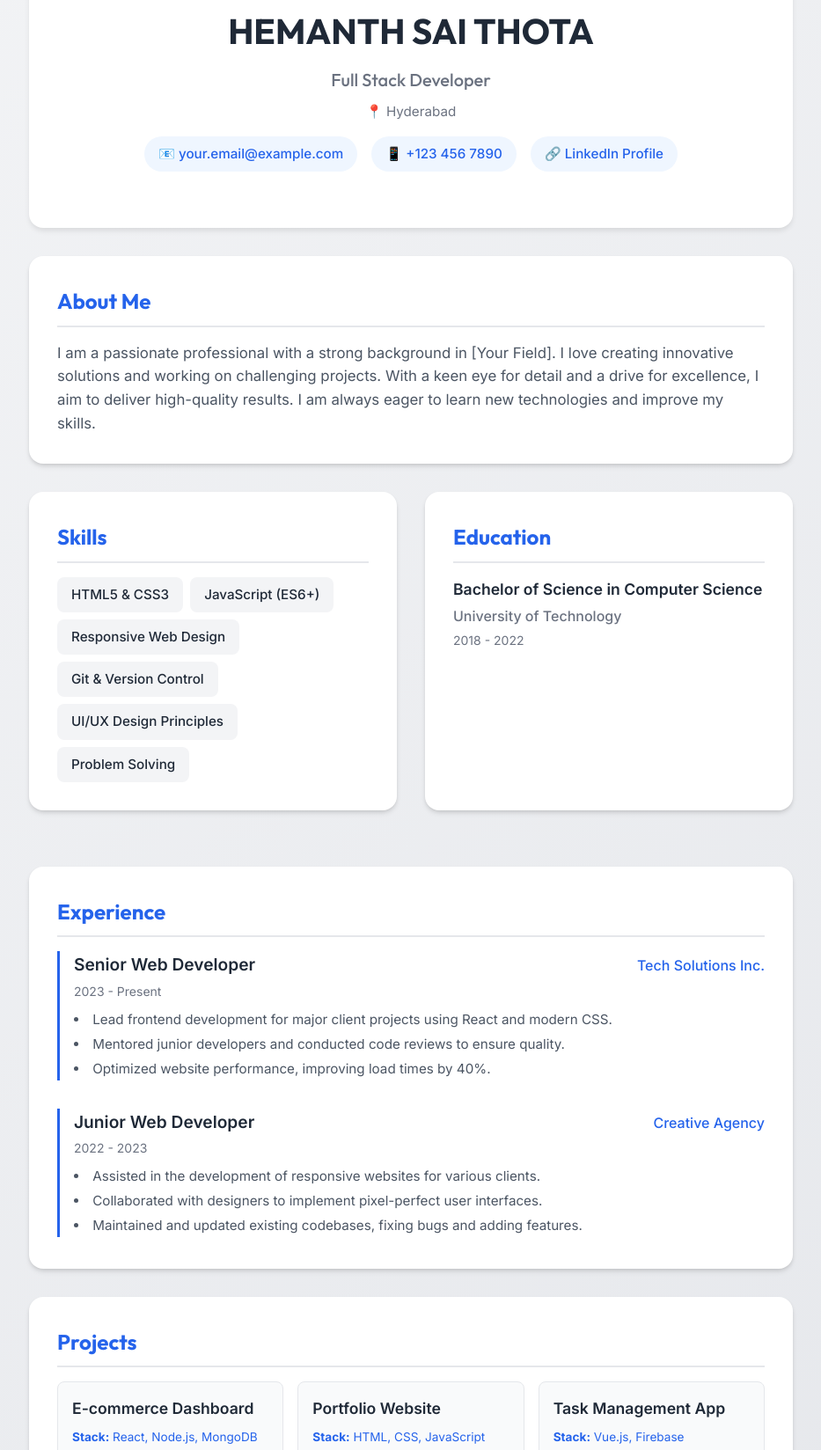
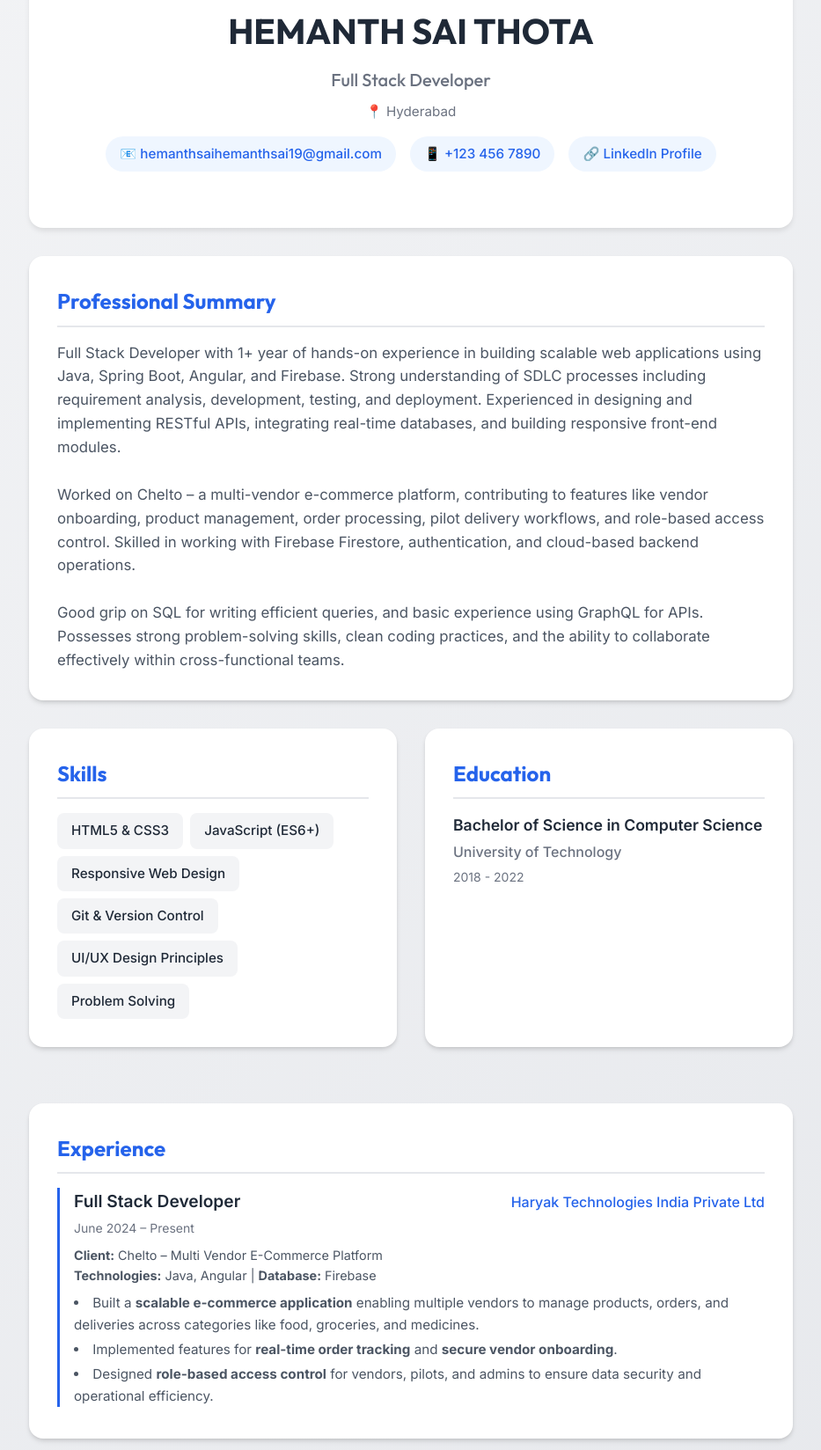
Before and after one commit to hemanth881/resume, a plain HTML site: page index.html in a window 1280 px wide. Shown: the part 267-1915 px from the top of the page at 88% size, without its empty margins (173-1106 px from the left). Drawn offline with Linux system fonts and the light colour scheme.

Commit message:
index.html

```diff
--- a/index.html
+++ b/index.html
@@ -30,7 +30,8 @@
                 <h2 class="job-title">Full Stack Developer</h2>
                 <p class="location"><span class="icon">📍</span> Hyderabad</p>
                 <div class="contact-links">
-                    <a href="mailto:your.email@example.com" class="contact-link">📧 your.email@example.com</a>
+                    <a href="mailto:hemanthsaihemanthsai19@gmail.com" class="contact-link">📧
+                        hemanthsaihemanthsai19@gmail.com</a>
                     <a href="tel:+1234567890" class="contact-link">📱 +123 456 7890</a>
                     <a href="#" class="contact-link">🔗 LinkedIn Profile</a>
                 </div>
@@ -39,11 +40,20 @@
 
         <!-- About Me Section -->
         <section class="section about-section">
-            <h3 class="section-title">About Me</h3>
+            <h3 class="section-title">Professional Summary</h3>
             <p class="about-text">
-                I am a passionate professional with a strong background in [Your Field]. I love creating innovative
-                solutions and working on challenging projects. With a keen eye for detail and a drive for excellence, I
-                aim to deliver high-quality results. I am always eager to learn new technologies and improve my skills.
+                Full Stack Developer with 1+ year of hands-on experience in building scalable web applications using
+                Java, Spring Boot, Angular, and Firebase. Strong understanding of SDLC processes including requirement
+                analysis, development, testing, and deployment. Experienced in designing and implementing RESTful APIs,
+                integrating real-time databases, and building responsive front-end modules.
+                <br><br>
+                Worked on Chelto – a multi-vendor e-commerce platform, contributing to features like vendor onboarding,
+                product management, order processing, pilot delivery workflows, and role-based access control. Skilled
+                in working with Firebase Firestore, authentication, and cloud-based backend operations.
+                <br><br>
+                Good grip on SQL for writing efficient queries, and basic experience using GraphQL for APIs. Possesses
+                strong problem-solving skills, clean coding practices, and the ability to collaborate effectively within
+                cross-functional teams.
             </p>
         </section>
 
@@ -81,29 +91,25 @@
 
             <div class="job-card">
                 <div class="job-header">
-                    <h4>Senior Web Developer</h4>
-                    <span class="company">Tech Solutions Inc.</span>
+                    <h4>Full Stack Developer</h4>
+                    <span class="company">Haryak Technologies India Private Ltd</span>
                 </div>
-                <p class="years">2023 - Present</p>
+                <p class="years">June 2024 – Present</p>
+                <p class="job-meta">
+                    <strong>Client:</strong> Chelto – Multi Vendor E-Commerce Platform<br>
+                    <strong>Technologies:</strong> Java, Angular | <strong>Database:</strong> Firebase
+                </p>
                 <ul class="job-responsibilities">
-                    <li>Lead frontend development for major client projects using React and modern CSS.</li>
-                    <li>Mentored junior developers and conducted code reviews to ensure quality.</li>
-                    <li>Optimized website performance, improving load times by 40%.</li>
+                    <li>Built a <strong>scalable e-commerce application</strong> enabling multiple vendors to manage
+                        products, orders, and deliveries across categories like food, groceries, and medicines.</li>
+                    <li>Implemented features for <strong>real-time order tracking</strong> and <strong>secure vendor
+                            onboarding</strong>.</li>
+                    <li>Designed <strong>role-based access control</strong> for vendors, pilots, and admins to ensure
+                        data security and operational efficiency.</li>
                 </ul>
             </div>
 
-            <div class="job-card">
-                <div class="job-header">
-                    <h4>Junior Web Developer</h4>
-                    <span class="company">Creative Agency</span>
-                </div>
-                <p class="years">2022 - 2023</p>
-                <ul class="job-responsibilities">
-                    <li>Assisted in the development of responsive websites for various clients.</li>
-                    <li>Collaborated with designers to implement pixel-perfect user interfaces.</li>
-                    <li>Maintained and updated existing codebases, fixing bugs and adding features.</li>
-                </ul>
-            </div>
+
         </section>
 
         <!-- Projects Section -->
--- a/style.css
+++ b/style.css
@@ -239,6 +239,12 @@ body {
     display: block;
 }
 
+.job-meta {
+    font-size: 0.9rem;
+    color: #4b5563;
+    margin-bottom: 0.5rem;
+}
+
 .job-responsibilities {
     list-style-position: inside;
     color: #4b5563;
```
